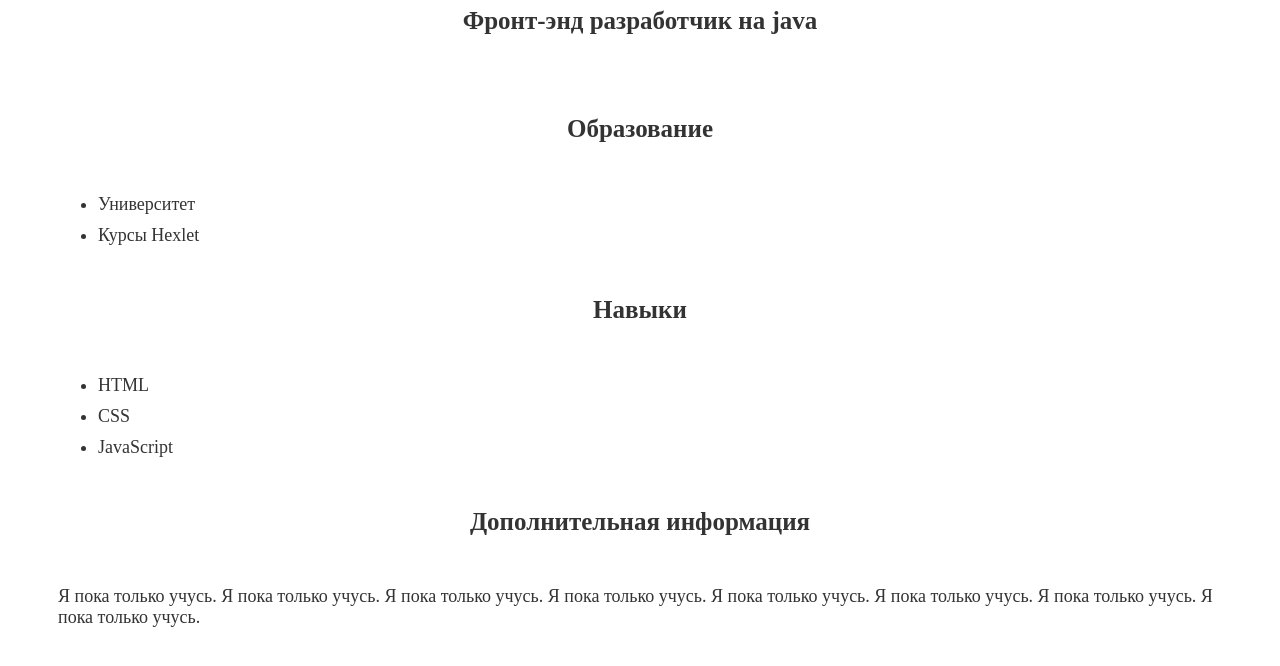
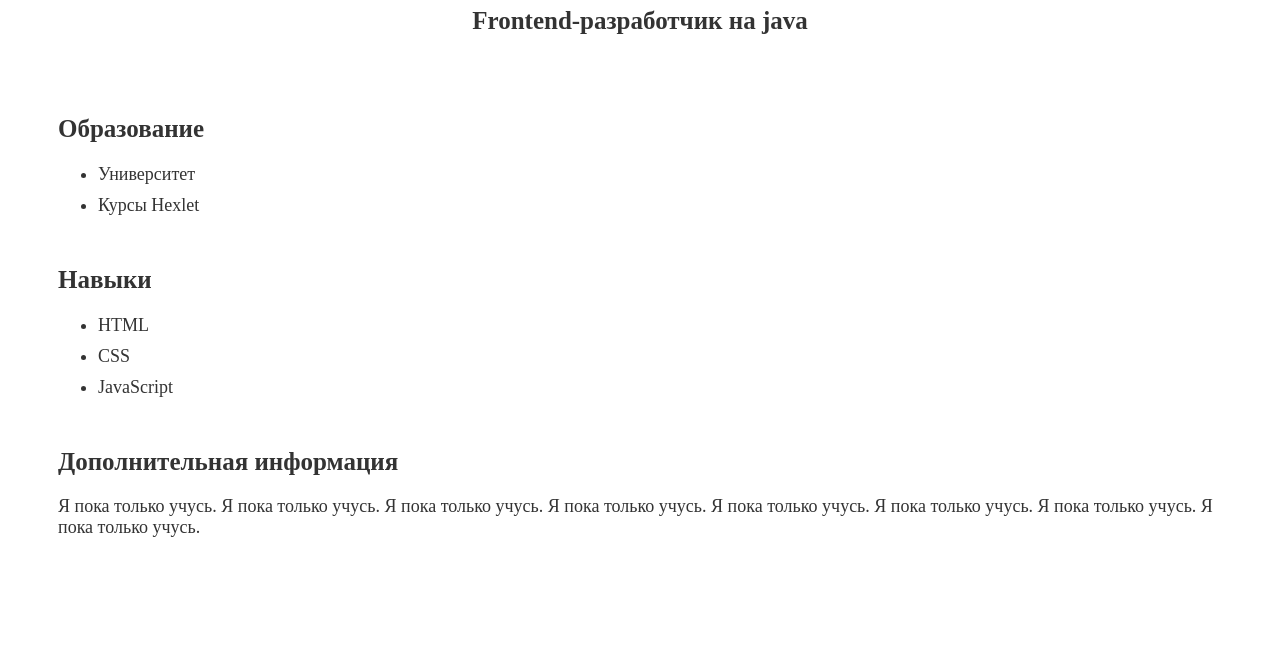
Before and after one commit to Joytforname/Joytforname.github.io, a plain HTML site: page index.html in a window 1280 px wide. Shown: the part 122-788 px from the top of the page. Drawn offline with Linux system fonts and the light colour scheme.

Commit message:
Add files via upload

```diff
--- a/index.html
+++ b/index.html
@@ -10,7 +10,7 @@
 <body>
   <main>
     <h1>Joyt</h1>
-     <h2>Фронт-энд разработчик на java</h2>
+     <h2>Frontend-разработчик на java</h2>
     <section>
       <h2>Образование</h2>
       <ul>
--- a/style.css
+++ b/style.css
@@ -37,7 +37,7 @@
     li {
       margin-bottom: 10px;
     }
-    h2>section {
+    section>h2 {
       padding-left: 0;
       padding-right: 0;
       padding-bottom: 0;
```
